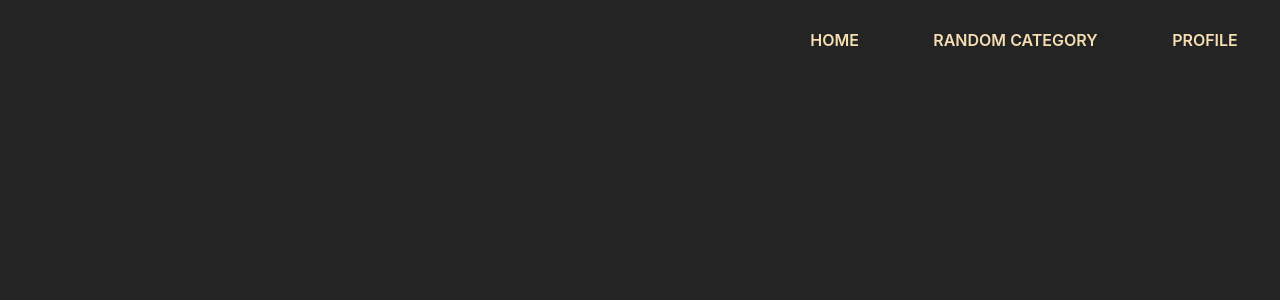
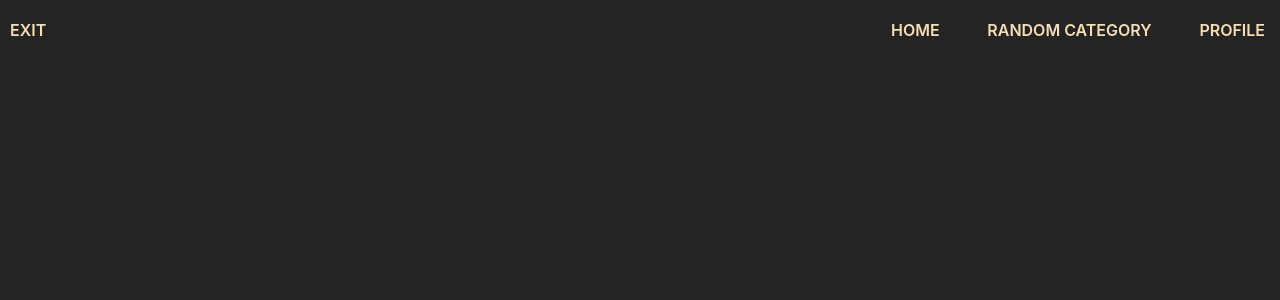
Before and after one commit to Kongr00/practice-web-app, a React (Vite) app in the folder fe/: page / in a window 1280 px wide. Shown: the top 300 px of the page. Built offline with nearby package versions, Linux system fonts and the light colour scheme.

Commit message:
fix: fixed some navbar view logic

```diff
--- a/fe/src/components/Navbar/Navbar.tsx
+++ b/fe/src/components/Navbar/Navbar.tsx
@@ -1,4 +1,4 @@
-import React, {useEffect, useState} from 'react';
+import {useEffect, useState} from 'react';
 import {NavLink} from "react-router-dom";
 import cls from './navbar.module.css'
 import NavbarLink from "./navbar-components/NavbarLink.tsx";
@@ -6,12 +6,19 @@ const Navbar = () => {
     const categories = ['music', 'celebrities', 'medicine', 'sport'];
     const [pickedCategory, setPickedCategory] = useState('sport');
 
+
     const randomizeCategory = () => {
         setPickedCategory(categories[Math.floor(Math.random() * 4)])
+    }
+    const exitHandler = () => {
+        //some exit logic
+        console.log("EXITED")
     }
 
     return (
         <div className={cls.navbar}>
+            <div onClick={exitHandler} className={cls.navLink}>EXIT</div>
+
             <div className={cls.navbarButtons}>
                 <NavbarLink to={'home'}>HOME</NavbarLink>
                 <div onClick={randomizeCategory}>
--- a/fe/src/components/Navbar/navbar-components/NavbarLink.tsx
+++ b/fe/src/components/Navbar/navbar-components/NavbarLink.tsx
@@ -11,10 +11,10 @@ const NavbarLink: FC<NavbarLinkProps> = ({to, children}) => {
     return (
         <NavLink
             to={to}
-            className={`
-                ${(isActive) => (isActive ? cls.activeNavLink : '')}
-                ${cls.navLink}
-            `}>
+            className={({isActive}) =>
+                `${cls.navLink} ${isActive ? cls.activeNavLink : ''}`
+            }
+        >
             {children}
         </NavLink>
     );
--- a/fe/src/components/Navbar/navbar.module.css
+++ b/fe/src/components/Navbar/navbar.module.css
@@ -1,20 +1,22 @@
 
 .navbar{
     width: 100%;
-    height: 80px;
+    height: 60px;
     display: flex;
     flex-direction: row;
-    justify-content: right;
+    justify-content: space-between;
     align-items: center;
+    box-sizing: border-box;
+    padding: 0px 10px;
 
     .navbarButtons{
-        width: 40vw;
+        width: 30vw;
         height: 100%;
         padding: 5px;
         box-sizing: border-box;
         display: flex;
         flex-direction: row;
-        justify-content: space-around;
+        justify-content: space-between;
         align-items: center;
     }
 }
@@ -24,6 +26,7 @@
     color: wheat;
     text-decoration: none;
     transition: all .4s ;
+    cursor: pointer;
 
     text-transform: uppercase;
 }
@@ -32,5 +35,6 @@
 }
 .activeNavLink{
     color: #747bff;
-    text-shadow: 0px 5px 10px 10px black;
+    box-shadow: 0px 2px 0px 0px wheat;
+
 }
```
